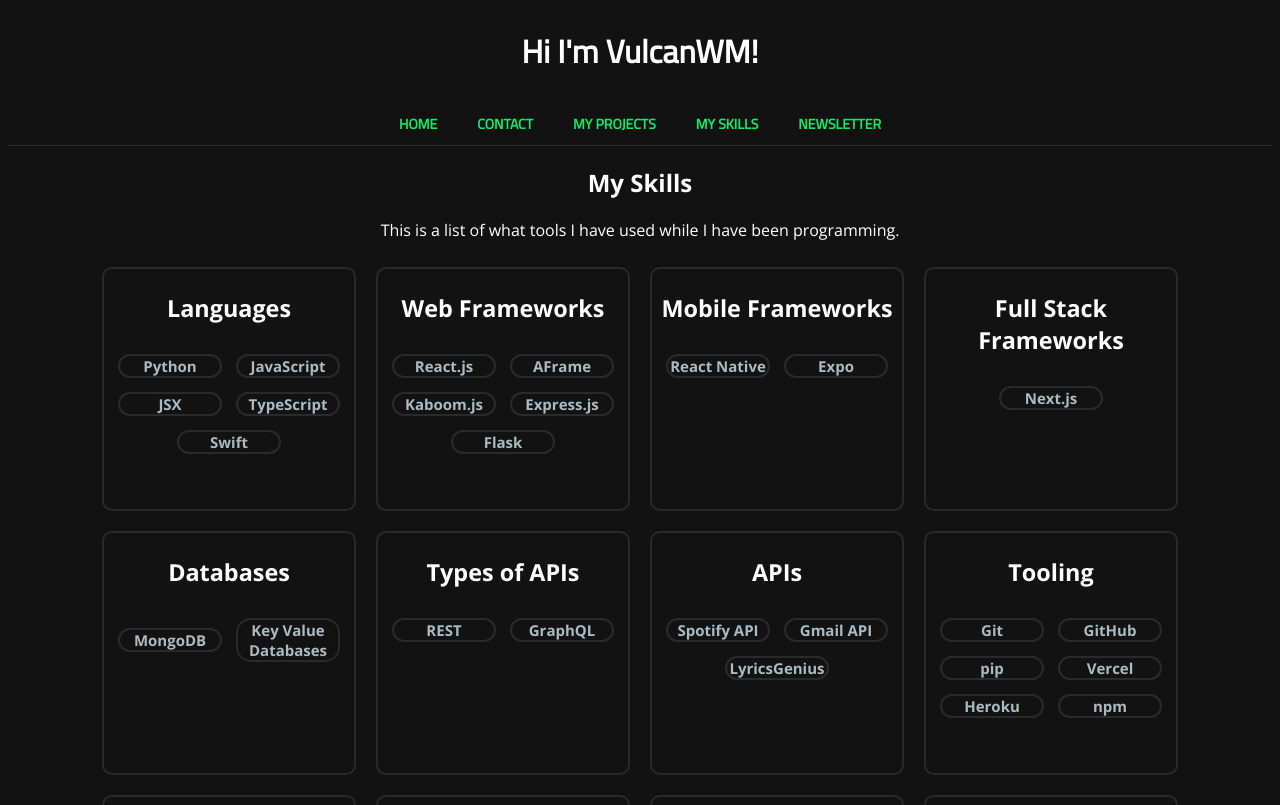
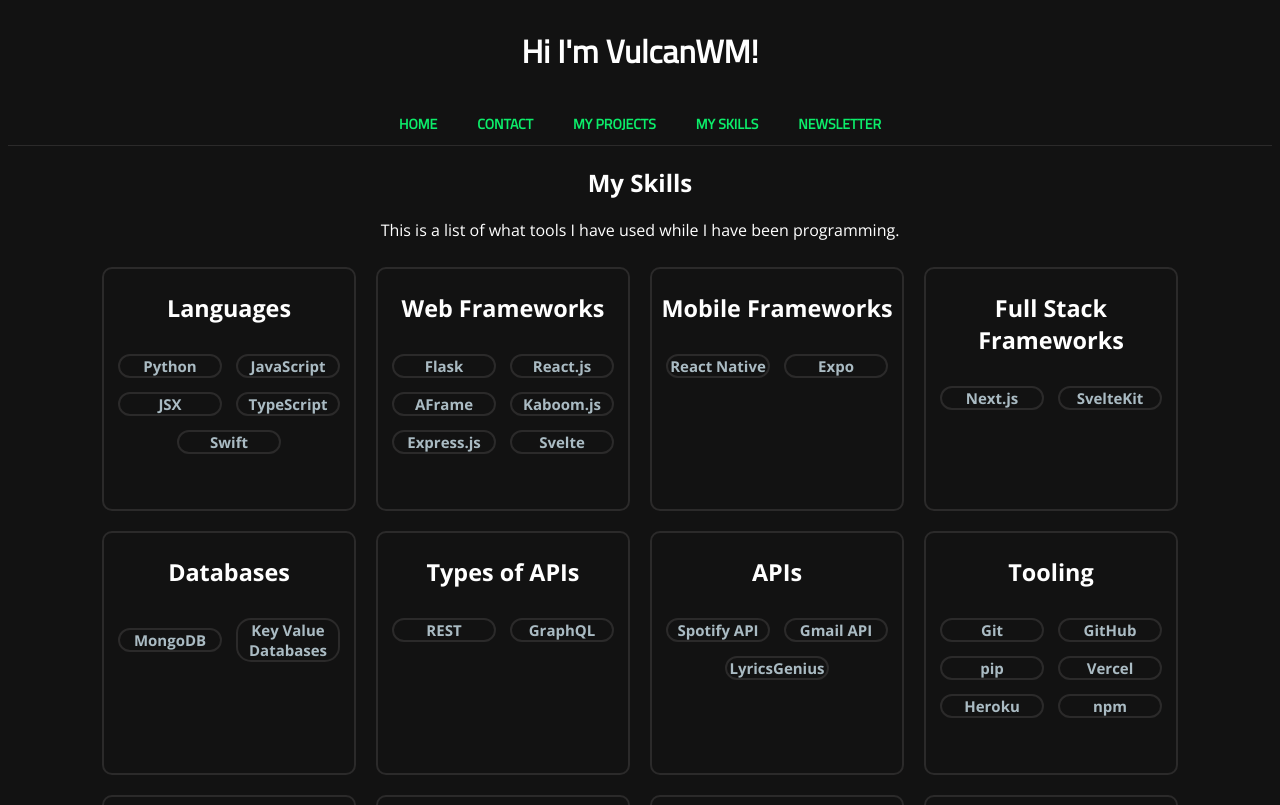
Before and after one commit to VulcanWM/vulcanwm, a Next.js app: page /skills in a window 1280 px wide. Shown: the top 805 px of the page. Built offline with nearby package versions, Linux system fonts and the light colour scheme.

Commit message:
Update skills.js

```diff
--- a/lists/skills.js
+++ b/lists/skills.js
@@ -1,9 +1,9 @@
 // max 8 with this styling
 export const skills = {
     "Languages": ['Python', 'JavaScript', 'JSX', 'TypeScript', 'Swift'],
-    "Web Frameworks": ['React.js', 'AFrame', 'Kaboom.js', 'Express.js', "Flask"],
+    "Web Frameworks": ["Flask", 'React.js', 'AFrame', 'Kaboom.js', 'Express.js', "Svelte"],
     "Mobile Frameworks": ["React Native", "Expo"],
-    "Full Stack Frameworks": ["Next.js"],
+    "Full Stack Frameworks": ["Next.js", "SvelteKit"],
     "Databases": ["MongoDB", "Key Value Databases"],
     "Types of APIs": ['REST', "GraphQL"],
     "APIs": ['Spotify API', 'Gmail API', 'LyricsGenius'],
```
